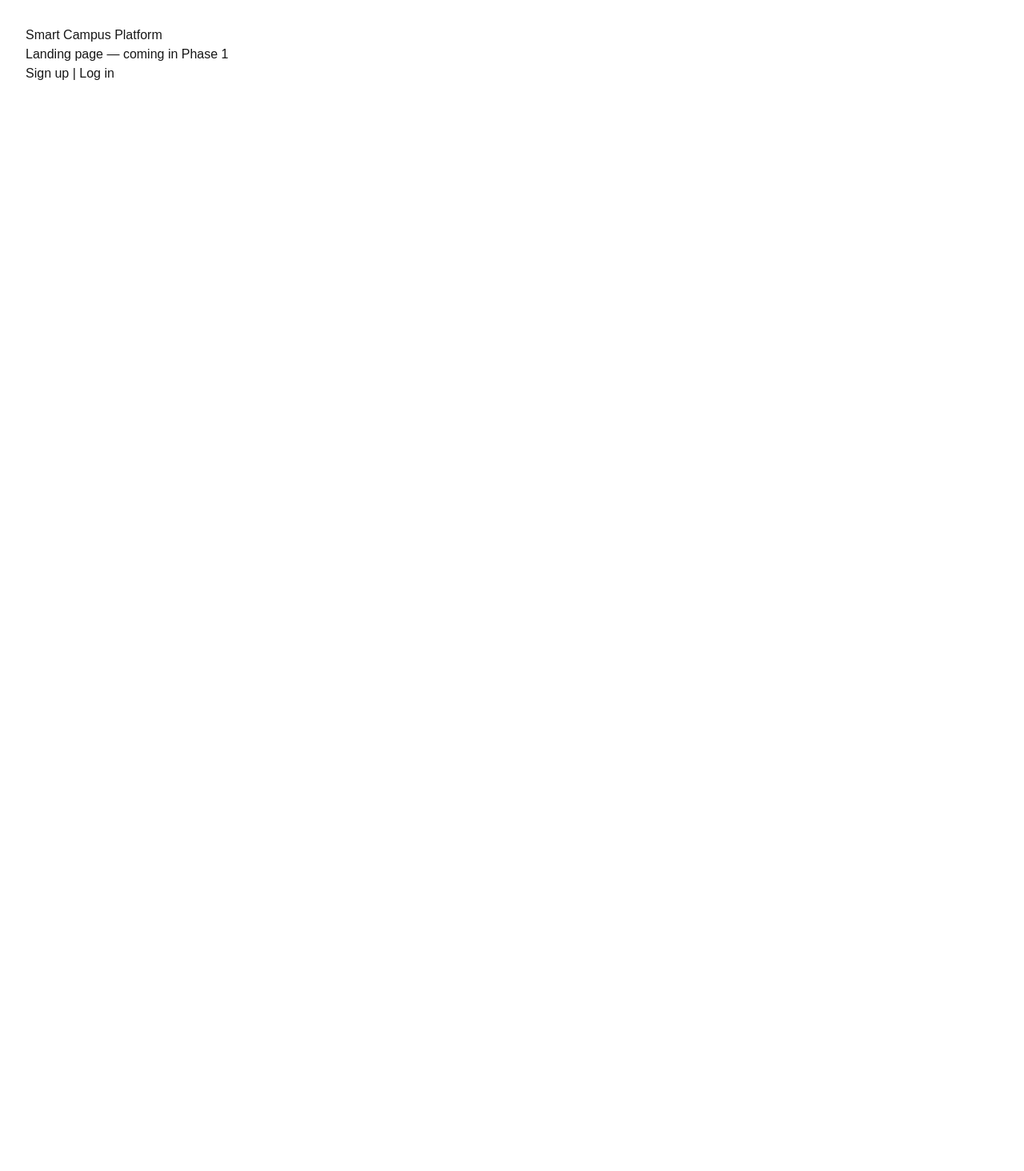
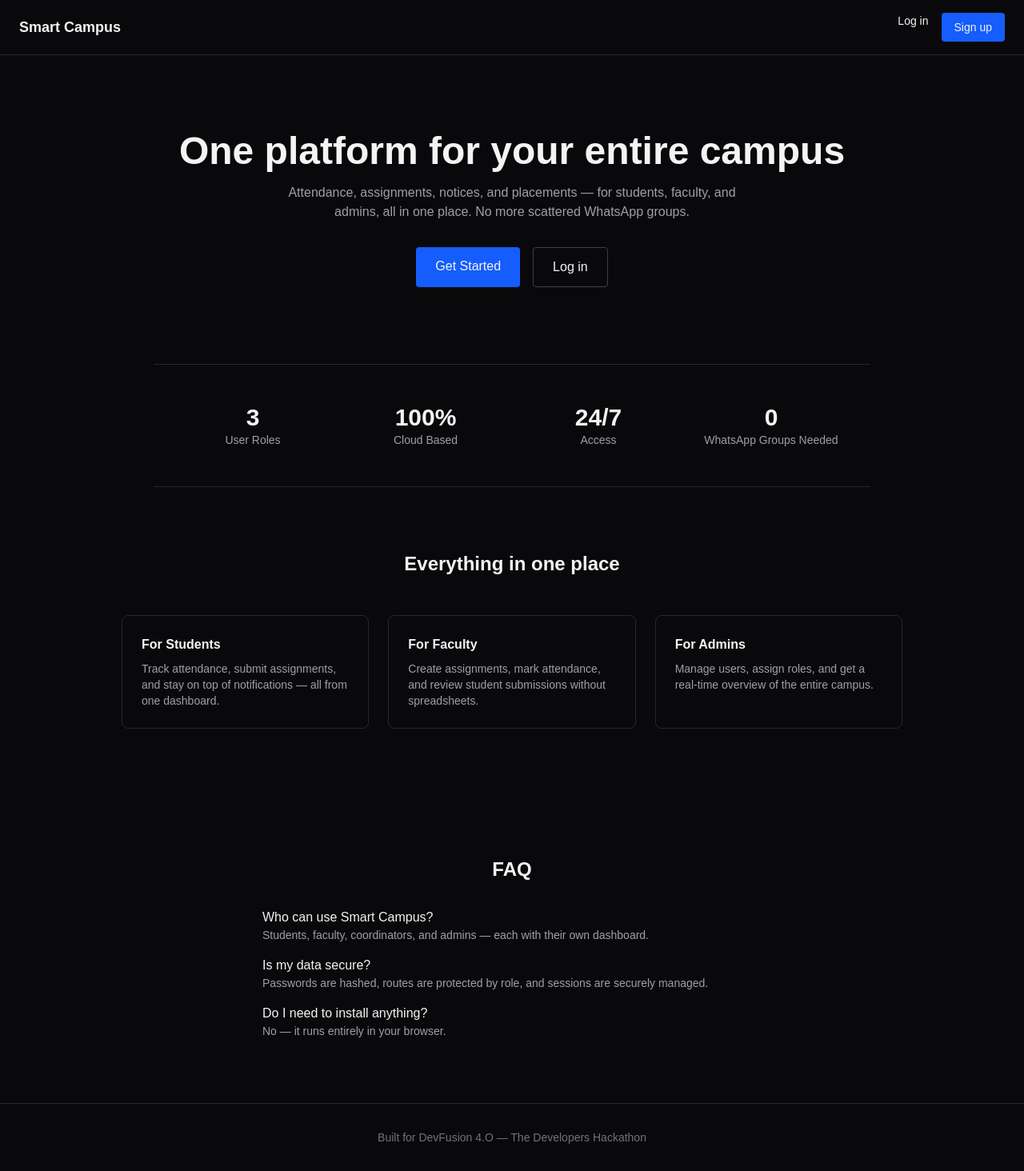
Before and after one commit to shlokgitt/Smart-Campus-management, a Next.js app: page / in a window 1280 px wide. Shown: the whole page at 80% size. Before the commit the page ends 800 px from the top, so only its background shows below. Built offline with nearby package versions, Linux system fonts and the light colour scheme.

Commit message:
feat: build real landing page with hero, features, FAQ

```diff
--- a/app/page.tsx
+++ b/app/page.tsx
@@ -1,9 +1,102 @@
 export default function Home() {
   return (
-    <main style={{ padding: "2rem" }}>
-      <h1>Smart Campus Platform</h1>
-      <p>Landing page — coming in Phase 1</p>
-      <a href="/signup">Sign up</a> | <a href="/login">Log in</a>
-    </main>
+    <div className="min-h-screen bg-zinc-950 text-zinc-100">
+      {/* Nav */}
+      <nav className="flex items-center justify-between px-6 py-4 border-b border-zinc-800">
+        <span className="text-lg font-bold">Smart Campus</span>
+        <div className="flex gap-4 text-sm">
+          <a href="/login" className="hover:text-blue-400">Log in</a>
+          <a href="/signup" className="rounded bg-blue-600 px-4 py-2 hover:bg-blue-500">Sign up</a>
+        </div>
+      </nav>
+
+      {/* Hero */}
+      <section className="text-center px-6 py-24">
+        <h1 className="text-4xl sm:text-5xl font-bold mb-4">
+          One platform for your entire campus
+        </h1>
+        <p className="text-zinc-400 max-w-xl mx-auto mb-8">
+          Attendance, assignments, notices, and placements — for students,
+          faculty, and admins, all in one place. No more scattered WhatsApp groups.
+        </p>
+        <div className="flex justify-center gap-4">
+          <a href="/signup" className="rounded bg-blue-600 px-6 py-3 font-medium hover:bg-blue-500">
+            Get Started
+          </a>
+          <a href="/login" className="rounded border border-zinc-700 px-6 py-3 font-medium hover:bg-zinc-800">
+            Log in
+          </a>
+        </div>
+      </section>
+
+      {/* Stats */}
+      <section className="grid grid-cols-2 sm:grid-cols-4 gap-4 px-6 py-12 border-y border-zinc-800 max-w-4xl mx-auto text-center">
+        <div>
+          <p className="text-3xl font-bold">3</p>
+          <p className="text-sm text-zinc-400">User Roles</p>
+        </div>
+        <div>
+          <p className="text-3xl font-bold">100%</p>
+          <p className="text-sm text-zinc-400">Cloud Based</p>
+        </div>
+        <div>
+          <p className="text-3xl font-bold">24/7</p>
+          <p className="text-sm text-zinc-400">Access</p>
+        </div>
+        <div>
+          <p className="text-3xl font-bold">0</p>
+          <p className="text-sm text-zinc-400">WhatsApp Groups Needed</p>
+        </div>
+      </section>
+
+      {/* Features */}
+      <section className="px-6 py-20 max-w-5xl mx-auto">
+        <h2 className="text-2xl font-bold text-center mb-12">Everything in one place</h2>
+        <div className="grid sm:grid-cols-3 gap-6">
+          <div className="rounded-lg border border-zinc-800 p-6">
+            <h3 className="font-semibold mb-2">For Students</h3>
+            <p className="text-sm text-zinc-400">
+              Track attendance, submit assignments, and stay on top of notifications — all from one dashboard.
+            </p>
+          </div>
+          <div className="rounded-lg border border-zinc-800 p-6">
+            <h3 className="font-semibold mb-2">For Faculty</h3>
+            <p className="text-sm text-zinc-400">
+              Create assignments, mark attendance, and review student submissions without spreadsheets.
+            </p>
+          </div>
+          <div className="rounded-lg border border-zinc-800 p-6">
+            <h3 className="font-semibold mb-2">For Admins</h3>
+            <p className="text-sm text-zinc-400">
+              Manage users, assign roles, and get a real-time overview of the entire campus.
+            </p>
+          </div>
+        </div>
+      </section>
+
+      {/* FAQ */}
+      <section className="px-6 py-20 max-w-2xl mx-auto">
+        <h2 className="text-2xl font-bold text-center mb-8">FAQ</h2>
+        <div className="space-y-4">
+          <div>
+            <p className="font-medium">Who can use Smart Campus?</p>
+            <p className="text-sm text-zinc-400">Students, faculty, coordinators, and admins — each with their own dashboard.</p>
+          </div>
+          <div>
+            <p className="font-medium">Is my data secure?</p>
+            <p className="text-sm text-zinc-400">Passwords are hashed, routes are protected by role, and sessions are securely managed.</p>
+          </div>
+          <div>
+            <p className="font-medium">Do I need to install anything?</p>
+            <p className="text-sm text-zinc-400">No — it runs entirely in your browser.</p>
+          </div>
+        </div>
+      </section>
+
+      {/* Footer */}
+      <footer className="border-t border-zinc-800 px-6 py-8 text-center text-sm text-zinc-500">
+        Built for DevFusion 4.O — The Developers Hackathon
+      </footer>
+    </div>
   );
 }
```
